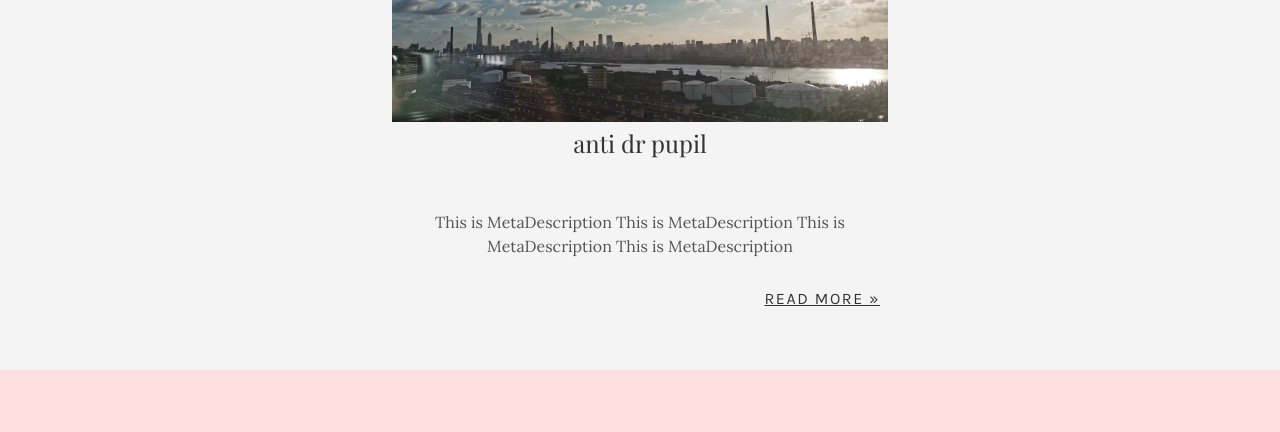
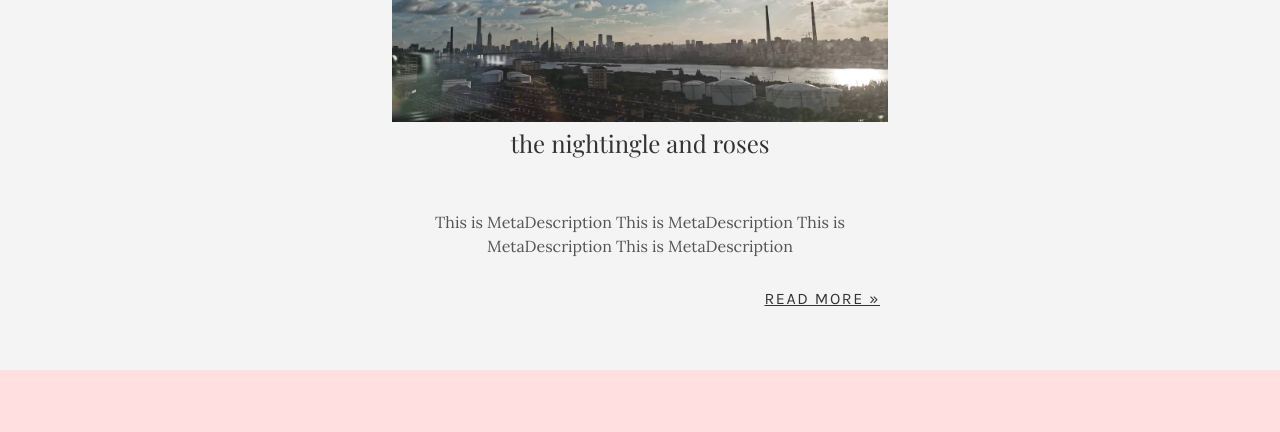
Before and after one commit to Horizon12275/Horizon.kyz, a Gatsby site: page / in a window 1280 px wide. Shown: the part 1440-1872 px from the top of the page. Built offline with nearby package versions, Linux system fonts and the light colour scheme; Gatsby itself is replaced by a stand-in of ours.

Commit message:
second-commit

```diff
--- a/content/posts/editor-picks.md
+++ b/content/posts/editor-picks.md
@@ -1,7 +1,7 @@
 ---
 
 type: "post"
-title: "anti dr pupil"
+title: "the nightingle and roses"
 author: "Oscar Wilde"
 category: "poetry"
 date: "1919-05-04"
```
